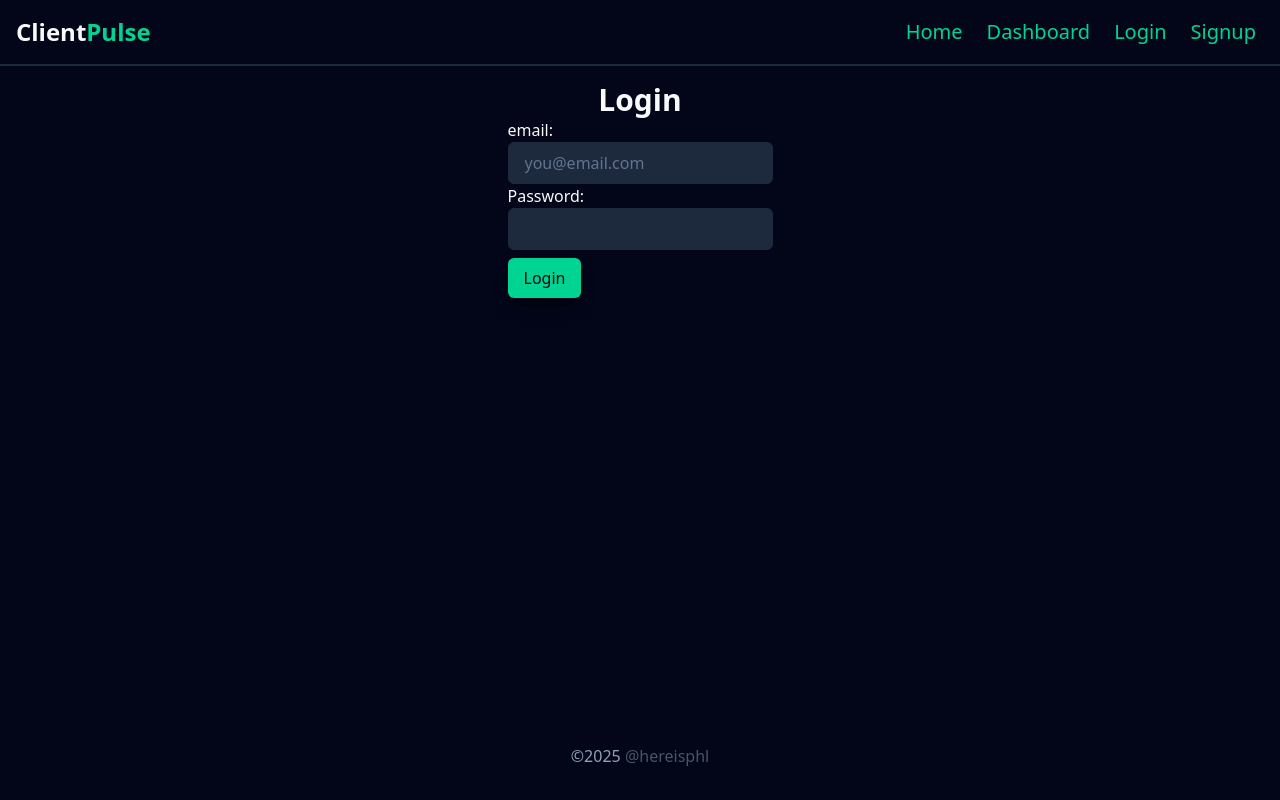
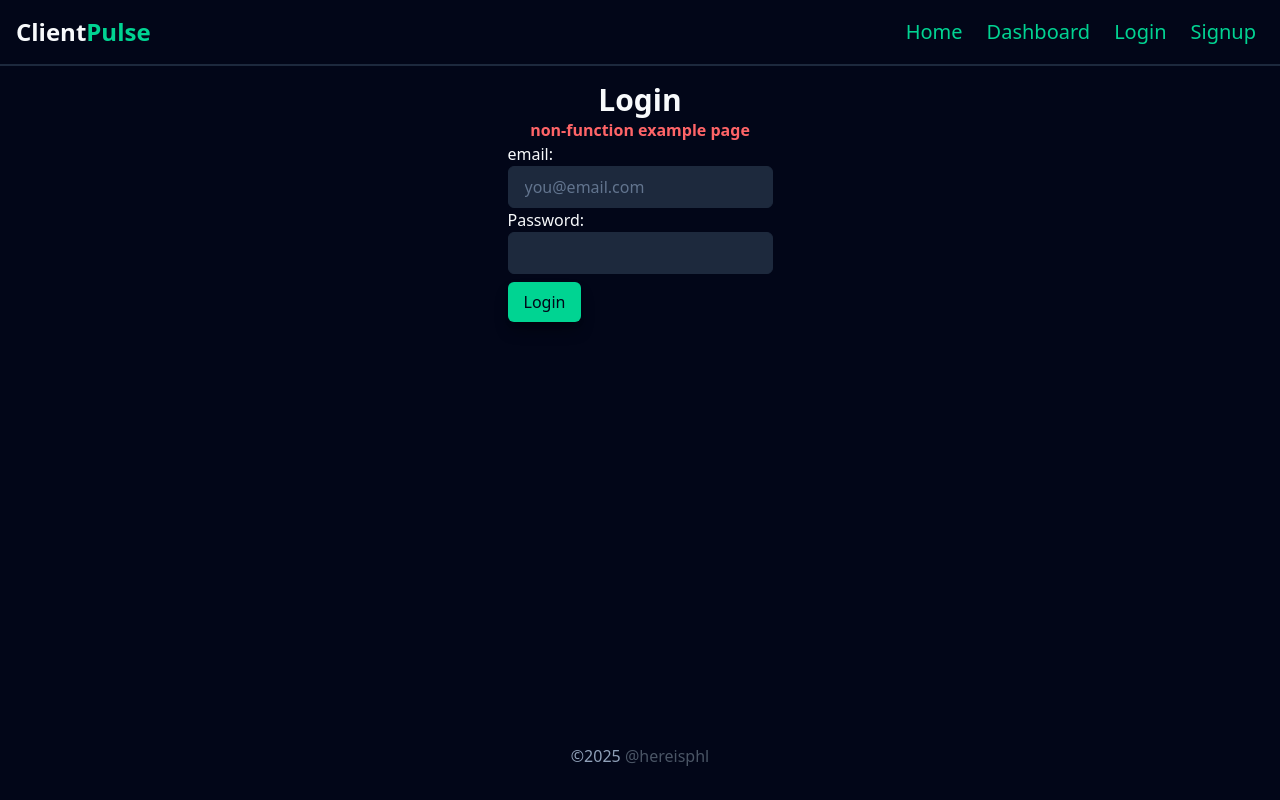
Before and after one commit to hereisphil/clientpulse, a React (Vite) app in the folder client/: page /login in a window 1280 px wide. Built offline with nearby package versions, Linux system fonts and the light colour scheme.

Commit message:
added text to Login/Signup pages

```diff
--- a/client/src/pages/Login.tsx
+++ b/client/src/pages/Login.tsx
@@ -32,6 +32,7 @@ export function Login() {
     <main>
       <section className="flex flex-col items-center">
         <h1>Login</h1>
+        <h2 className="text-red-400">non-function example page</h2>
         <form
           onSubmit={handleSubmit}
           className="flex flex-col justify-center max-w-fit"
--- a/client/src/pages/Signup.tsx
+++ b/client/src/pages/Signup.tsx
@@ -32,6 +32,7 @@ export function Signup() {
     <main>
       <section className="flex flex-col items-center">
         <h1>Sign up</h1>
+        <h2 className="text-red-400">non-function example page</h2>
         <form
           onSubmit={handleSubmit}
           className="flex flex-col justify-center max-w-fit"
```
